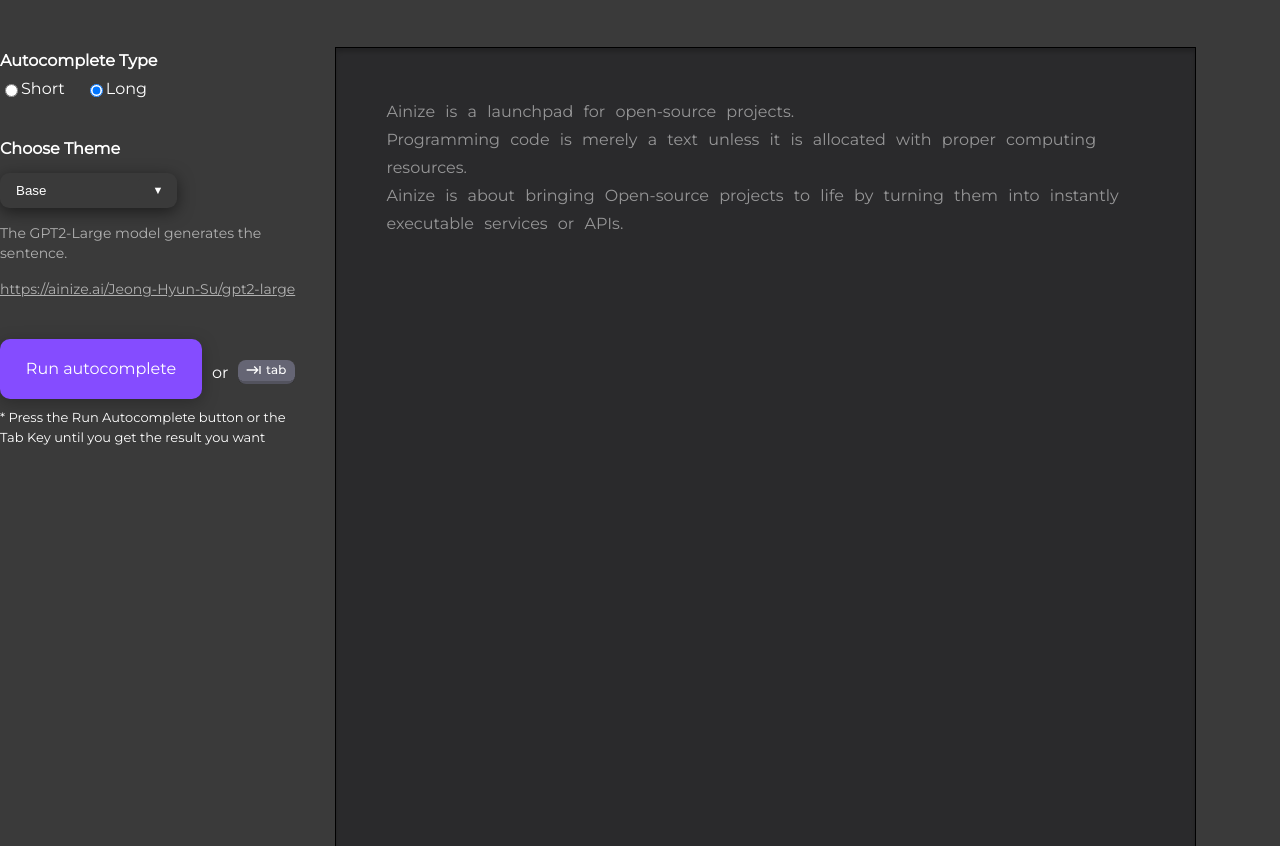
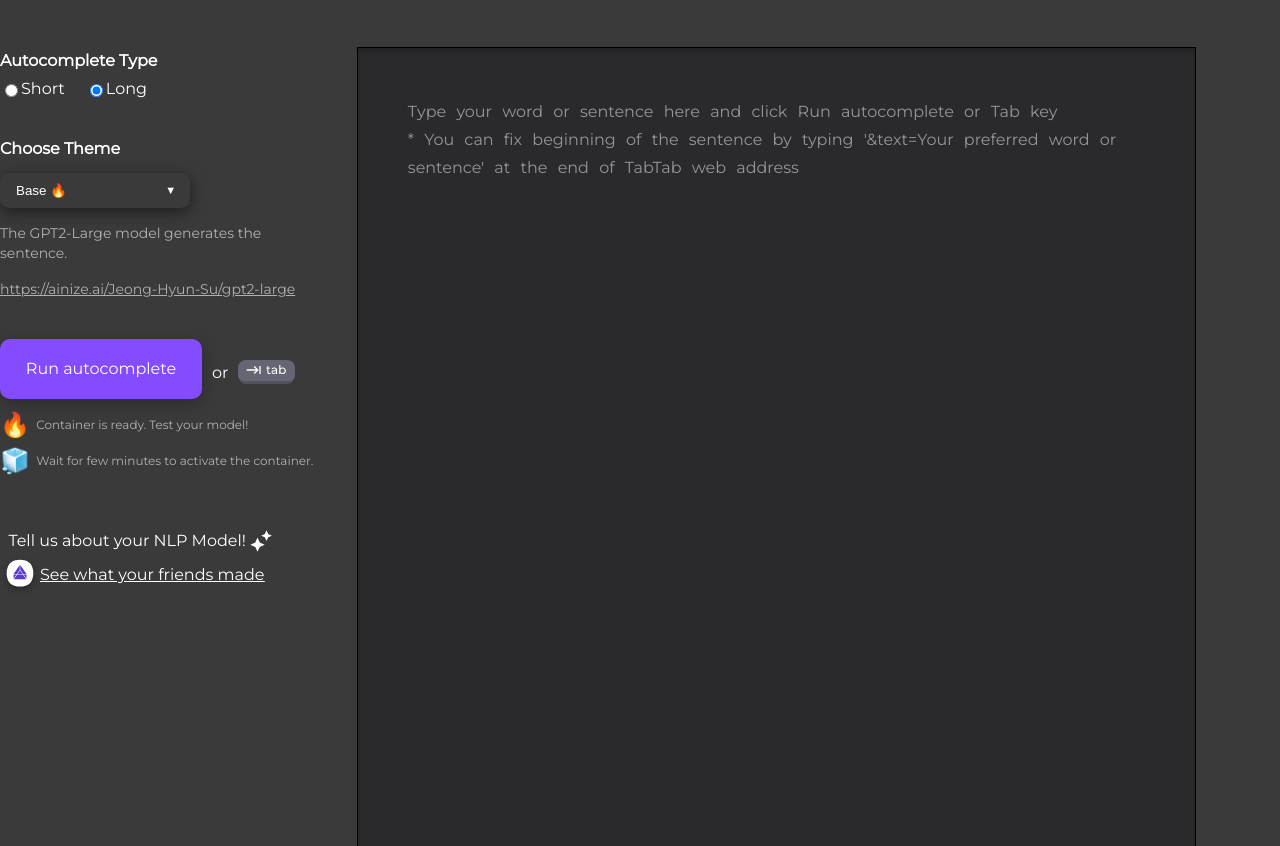
Before and after one commit to ainize-team/tabtab, a Flask app: page / in a window 1280 px wide. Shown: the part 113-959 px from the top of the page. Run offline with Flask 2, Linux system fonts and the light colour scheme; some libraries are stand-ins or nearby versions.

Commit message:
add model status(cold, hot), loading gif, change default text.

```diff
--- a/server.py
+++ b/server.py
@@ -4,7 +4,6 @@
 import random
 import json
 import os
-
 from transformers import AutoTokenizer
 
 autoTokenizer = AutoTokenizer.from_pretrained("gpt2-large")
@@ -21,6 +20,52 @@
 }
 
 SERVER_URL = os.environ.get('GPT2_SERVER_URL')
+AINIZE_STATUS_URL = os.environ.get('AINIZE_STATUS_URL')
+API_DEV = os.environ.get('API_DEV')
+API_STAGING = os.environ.get('API_STAGING')
+API_PROD = os.environ.get('API_PROD')
+
+@app.route("/status", methods=['GET'])
+def ainize_status():
+    try:
+        branch_name = request.args.get('branchName')
+        branch_name = branch_name.replace('/', '%2F')
+        api = request.args.get('api')
+
+        api_server = ''
+        url = ''
+        if api == "dev":
+            api_server = API_DEV
+        elif api == "staging":
+            api_server = API_STAGING
+        else:
+            api_server = API_PROD
+        url = api_server + '/v2/repos/teachable-ainize/gpt2-train/branches/' + branch_name
+    except Exception:
+        print("Empty Text")
+        return Response("fail", status=400)
+    print(url)
+    response = requests.get(url, timeout=2)
+    if response.status_code == 200:
+        res = response.json()
+        deployId = res["currentlyTryingDeployID"]
+        print(deployId)
+        url = api_server + '/v2/commits/ainize-status'
+        print(deployId, url)
+        headers = {'Content-Type': 'application/json; charset=utf-8'}
+        data = {'deployId': deployId}
+        print(data)
+        result = requests.post(url, headers=headers, data=json.dumps(data))
+
+        if result.status_code == 200:
+            result = result.json()
+        else:
+            result = {'state': 'undefined'}
+        return result
+
+    else:
+        return jsonify({'fail': 'error'}), response.status_code
+
 
 @app.route("/url", methods=['POST'])
 def gpt2_url():
@@ -51,7 +96,6 @@
             result[idx] = autoTokenizer.decode(
                 sampleOutput, skip_special_tokens=True)[len(context):]
         return result
-
     else:
         return jsonify({'fail': 'error'}), response.status_code
 
--- a/static/index.js
+++ b/static/index.js
@@ -19,20 +19,49 @@
     document.getElementById('editor').innerText = decodeURIComponent(text);
 } else {
     document.getElementById('editor').innerText =
-`Ainize is a launchpad for open-source projects.\n\
-Programming code is merely a text unless it is allocated with proper computing resources.\n\
-Ainize is about bringing Open-source projects to life by turning them into instantly executable services or APIs.\n`;
+`Type your word or sentence here and click Run autocomplete or Tab key\n\
+* You can fix beginning of the sentence by typing '&text=Your preferred word or sentence' at the end of TabTab web address\n`;
+}
 
+if (modelUrl) {
+    const url = new URL(modelUrl);
+    let branchName = url.hostname.match(/^[a-z0-9A-Z]+-[a-z0-9A-Z]+/);
+    branchName = branchName[0].replace('-','/');
+    const isDevApi = url.hostname.match(/dev.ainize.ai$/);
+    const isStagingApi = url.hostname.match(/staging.ainize.ai$/);
+    fetch('/status?' + new URLSearchParams({
+        branchName: branchName,
+        api: isDevApi ? "dev" : isStagingApi ? "staging" : "prod",
+    }))
+    .then(response => {
+        if ( response.status == 200 ){
+            return response;
         }
-if (modelUrl) {
+        else{
+            throw Error("gpt2-word error");
+        }
+    })
+    .then(response => response.json())
+    .then(response => {
         const modelName = /[^/]*$/.exec(modelUrl)[0];
         const newOption = document.createElement('option');
         newOption.selected = "selected";
         newOption.value = `custom-${modelName}`;
-    newOption.innerHTML = modelName;
+        newOption.innerHTML = `Your Model ${response.status === 403 ? '🧊': '🔥'}`;
 
         curModel.appendChild(newOption);
         newOption.click();
+        document.getElementsByClassName('loading')[0].style.display = 'none';
+        document.getElementsByClassName('contents')[0].style.display = 'flex';
+        document.getElementsByClassName('con_share')[0].style.display = 'flex';
+    })
+} else {
+    const loading = document.getElementsByClassName('loading');
+    loading.length && (loading[0].style.display = 'none');
+    const contents = document.getElementsByClassName('contents');
+    contents.length && (contents[0].style.display = 'flex');
+    const con_share = document.getElementsByClassName('con_share');
+    con_share.length && (con_share[0].style.display = 'flex')
 }
 
 const KEY_CODE = {"TAB" : 9, "UP" : 38, "DOWN" : 40, "ENTER" : 13, "PASTE" : 86};
--- a/static/style.css
+++ b/static/style.css
@@ -174,7 +174,7 @@
 }
 
 .choose_type {
-    width: 380px;
+    width: 550px;
     margin-right: 40px;
 }
 
@@ -257,14 +257,26 @@
 .or {
     margin: 20px 10px;
 }
-.tab_text, .tab_text p {
-    display: inline;
-    margin-top: 15px;
-    font-size: 13px;
+
+.tab_text p {
+    display: block;
+    font-size: 12px;
     line-height: 20px;
+    opacity: 0.6;
 }
-.tab_text p{
-     color:#A56BEE;
+.tab_text > div {
+    display: flex;
+    align-items: center;
+}
+.nlp_description {
+    margin-top: 50px;
+}
+.nlp_description > div {
+    display: flex;
+    align-items: center;
+}
+.nlp_description > div h4 {
+    font-size: 16px;
 }
 .tab_icon {
     margin-top: 21px;
--- a/templates/index.html
+++ b/templates/index.html
@@ -13,6 +13,7 @@
         <script src="https://ajax.googleapis.com/ajax/libs/jquery/1.10.2/jquery.min.js"></script>
         <script src="https://ajax.googleapis.com/ajax/libs/jqueryui/1.10.3/jquery-ui.min.js"></script>
 
+        <script src="https://cdn.jsdelivr.net/npm/lodash@4.17.21/lodash.min.js"></script>
         <script src="//cdn.quilljs.com/1.3.6/quill.min.js"></script>
         <meta name="viewport" content="width=device-width, user-scalable=no, initial-scale=1.0, maximum-scale=1.0, minimum-scale=1.0">
         <meta http-equiv="X-UA-Compatible" content="ie=edge">
@@ -44,18 +45,21 @@
                         </div>
                     </div>
                     <div class="link">
-                        <a href='https://github.com/ainize-team/tabtab' target="_blank">
+                        <a href='https://github.com/ainize-team/tabtab' target="_blank" rel="noopener noreferrer">
                             <img src="{{ url_for('static', filename='images/icon-social-git-hub.svg') }}">
                             <h4>GitHub</h4>
                         </a>
-                        <a href='https://ainize.ai/ainize-team/tabtab?branch=kubecon' target="_blank">
+                        <a href='https://ainize.ai/ainize-team/tabtab?branch=kubecon' target="_blank" rel="noopener noreferrer">
                             <img src="{{ url_for('static', filename='images/ainize_logo_tiny.svg') }}">
                             <h4>Testing API</h4>
                         </a>
                     </div>
                 </div>
             </div>
-
+            <div class="loading">
+                <h2>Loading...</h2>
+                <img src="{{ url_for('static', filename='images/loading.gif') }}" width="100px" style="margin-top: 40px">
+            </div>
             <div class="contents">
                 <div class="choose_type">
                     <div class="setting">
@@ -71,15 +75,15 @@
                             <p class="bold">Choose Theme</p>
                             <div class="select">
                                 <select name="model" id="model" onchange="showDescription(this)">
-                                    <option value="gpt2-large" selected>Base</option>
-                                    <option value="gpt2-cover-letter">Cover Letter</option>
-                                    <option value="gpt2-reddit">Reddit</option>
-                                    <option value="gpt2-story">Story</option>
-                                    <option value="gpt2-trump">Trump</option>
+                                    <option value="gpt2-large" selected>Base 🔥</option>
+                                    <option value="gpt2-cover-letter">Cover Letter 🔥</option>
+                                    <option value="gpt2-reddit">Reddit 🔥</option>
+                                    <option value="gpt2-story">Story 🔥</option>
+                                    <option value="gpt2-trump">Trump 🔥</option>
                                 </select>
                             </div>
                             <p class="description">The GPT2-Large model generates the sentence.</p><br>
-                            <a id="description_link" href='https://ainize.ai/Jeong-Hyun-Su/gpt2-large' target="_blank">https://ainize.ai/Jeong-Hyun-Su/gpt2-large</a>
+                            <a id="description_link" href='https://ainize.ai/Jeong-Hyun-Su/gpt2-large' target="_blank" rel="noopener noreferrer">https://ainize.ai/Jeong-Hyun-Su/gpt2-large</a>
 
                             <div class="trigger">
                                 <button class="rectangle">
@@ -88,7 +92,27 @@
                                 <p class="or">or</p>
                                 <img class="tab_icon" src="../static/images/tab.svg">
                             </div>
-                            <div class="tab_text">* Press the Run Autocomplete button or the Tab Key until you get the result you want</div>
+                            <div class="tab_text">
+                                <div class="hot"><h2 style="display: inline-block">🔥&nbsp;</h2><p style="display: inline-block">Container is ready. Test your model!</p></div>
+                                <div class="cold"><h2 style="display: inline-block">🧊&nbsp;</h2><p  style="display: inline-block"> Wait for few minutes to activate the container.</p></div>
+                            </div>
+                            <div class="nlp_description">
+                                <div>
+                                    <h4>&nbsp;&nbsp;Tell us about your NLP Model!&nbsp;</h4>
+                                    <img class="header_icon"
+                                         srcset="../static/images/header_icon_small.svg 420w, ../static/images/header_icon.svg"
+                                         src="{{ url_for('static', filename='images/header_icon.svg') }}"
+                                        width="22px">
+                                </div>
+                                <div>
+                                    <img class="header_icon"
+                                         srcset="../static/images/twitter.svg 420w, ../static/images/twitter.svg"
+                                         src="{{ url_for('static', filename='images/twitter.svg') }}"
+                                         width="40px" height="47px">
+                                    <a target="_blank" rel="noopener noreferrer" href="https://forum.ainetwork.ai/c/ai-showcase/" style="opacity: 1; margin-bottom: 12px;"><h4 style="text-decoration: underline">See what your friends made</h4></a>
+                                </div>
+                            </div>
+
                         </div>
                     </div>
                 </div>
@@ -117,27 +141,27 @@
             <div class="con_share">
                 <h2 class="share_text">Share TabTab!</h2>
                 <div class="share_icon">
-                    <a class="footer_link" style="cursor: pointer;" target="_blank">
+                    <a class="footer_link" style="cursor: pointer;" target="_blank" rel="noopener noreferrer">
                         <span class="tooltip_text">
                             <h4>COPIED!</h4>
                         </span>
                         <img src="../static/images/footer_link.svg">
                     </a>
                     <a class="footer_facebook" href="#" style="cursor: pointer;">
-                        <img src="../static/images/footer_facebook.svg" target="_blank">
+                        <img src="../static/images/footer_facebook.svg" target="_blank" rel="noopener noreferrer">
                     </a>
                     <a class="footer_twitter" href="#" style="cursor: pointer;">
-                        <img src="../static/images/footer_twitter.svg" target="_blank">
+                        <img src="../static/images/footer_twitter.svg" target="_blank" rel="noopener noreferrer">
                     </a>
                 </div>
                 <div class="share_link">
-                    <a href="https://ainize.ai/ainize-team/tabtab?branch=kubecon" class="footer_ainize" target="_blank">
+                    <a href="https://ainize.ai/ainize-team/tabtab?branch=kubecon" class="footer_ainize" target="_blank" rel="noopener noreferrer">
                         <div class="share_ainize">
                             <img src="{{ url_for('static', filename='images/footer_ainize.svg') }}">
                         <h4>Powered by Ainize</h4>
                         </div>
                     </a>
-                    <a href="https://github.com/ainize-team/tabtab" class="footer_git" target="_blank">
+                    <a href="https://github.com/ainize-team/tabtab" class="footer_git" target="_blank" rel="noopener noreferrer">
                         <div class="share_git">
                             <img src="{{ url_for('static', filename='images/footer_git.svg') }}">
                         <h4>Contribute on GitHub</h4>
```
Also changed, not shown: other parts of static/style.css (+26 -3 lines), static/images/loading.gif (added), static/images/twitter.svg (added). Lines whose indentation alone changed are shown as unchanged.
